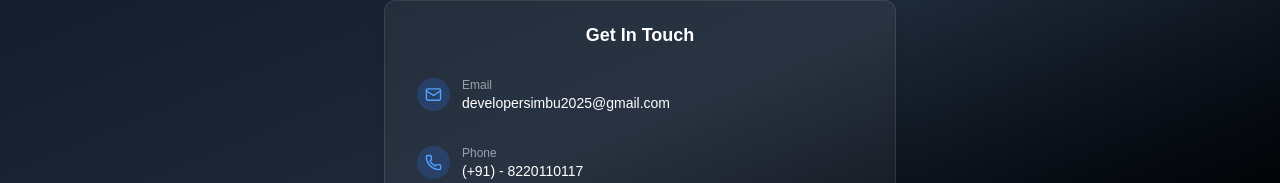
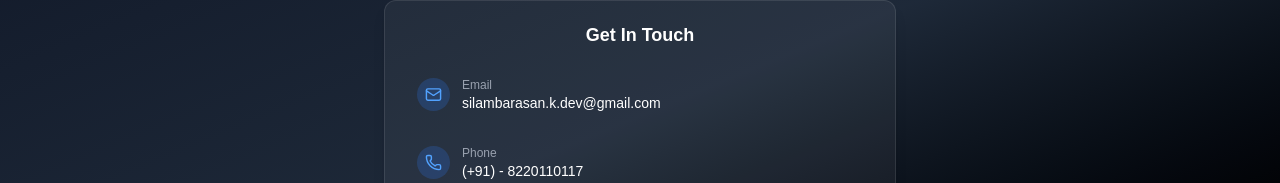
Before and after one commit to silambarasanstr/Next-Portfolio, a Next.js app: page / in a window 1280 px wide. Shown: the part 3794-3977 px from the top of the page. Built offline with nearby package versions, Linux system fonts and the light colour scheme.

Commit message:
update a resume

```diff
--- a/src/components/Contact.tsx
+++ b/src/components/Contact.tsx
@@ -7,8 +7,8 @@ const Contact = () => {
   const contactInfo = [
     {
       label: "Email",
-      value: "developersimbu2025@gmail.com",
-      href: "mailto:developersimbu2025@gmail.com",
+      value: "silambarasan.k.dev@gmail.com",
+      href: "mailto:silambarasan.k.dev@gmail.com",
       icon: Mail,
     },
     {
@@ -92,7 +92,7 @@ const Contact = () => {
             {/* Resume Button */}
             <div className="mt-5">
               <a
-                href="/resume.pdf"
+                href="/Silambarasan_K_Frontend_Developer_Resume.pdf"
                 download
                 className="w-full flex items-center justify-center gap-2
                 bg-linear-to-r from-blue-500 to-purple-500
--- a/src/components/Hero.tsx
+++ b/src/components/Hero.tsx
@@ -45,7 +45,6 @@ const Hero = () => {
 
       <div className="max-w-6xl mx-auto px-4 sm:px-6 lg:px-8 text-center relative z-10">
         <div className="space-y-5">
-
           {/* Main Heading */}
           <div className="space-y-2">
             <h1 className="text-3xl sm:text-5xl lg:text-6xl font-bold text-gray-900 tracking-tight">
@@ -81,7 +80,7 @@ const Hero = () => {
             </button>
 
             <a
-              href="/resume.pdf"
+              href="/Silambarasan_K_Frontend_Developer_Resume.pdf"
               download
               className="border flex items-center rounded-md border-gray-300 text-gray-700 hover:border-green-600 hover:text-green-600 hover:bg-green-50 px-6 py-2.5 text-sm sm:text-base font-medium transition-all duration-300"
             >
--- a/src/components/Navigation.tsx
+++ b/src/components/Navigation.tsx
@@ -80,7 +80,6 @@ const Navigation = () => {
     <nav className="fixed top-0 w-full bg-white/80 backdrop-blur-md border-b border-gray-200 z-50">
       <div className="max-w-7xl mx-auto px-4 sm:px-6 lg:px-8">
         <div className="flex justify-between items-center h-16">
-
           {/* Logo */}
           <div className="shrink-0">
             <span className="text-2xl font-bold bg-linear-to-r from-blue-600 to-purple-600 bg-clip-text text-transparent">
@@ -129,7 +128,7 @@ const Navigation = () => {
             {/* ✅ Admin (only if logged in) */}
             {isLoggedIn && (
               <Link
-                href="/admin"
+                href="#admin"
                 className="text-gray-600 border border-gray-200 px-3 py-1 rounded hover:text-gray-900"
               >
                 Admin
```
Also changed, not shown: 1 other file (tests, documents, lock files or other folders).
